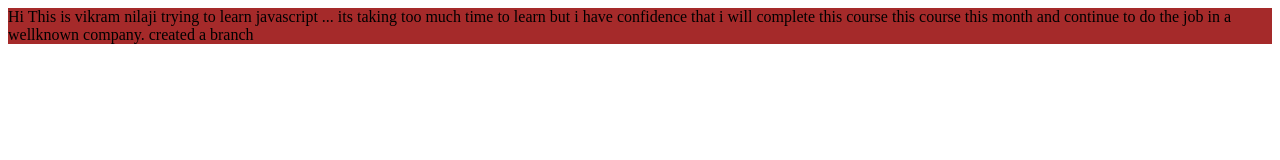
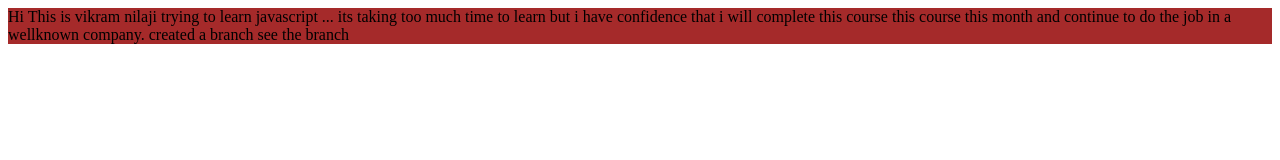
Before and after one commit to vikramNilaji/vikramssites, a plain HTML site: page index.html in a window 1280 px wide. Drawn offline with Linux system fonts and the light colour scheme.

Commit message:
doc: added text

```diff
--- a/index.html
+++ b/index.html
@@ -15,8 +15,8 @@
 <body>
     <section class="a">
     Hi This is vikram nilaji trying to learn javascript ... its taking too much time to learn but i have confidence that i will complete this course this course this month and continue to do the job in a wellknown company.
-
     created a branch
+    see the branch
     <section>
 </body>
 </html>
```
